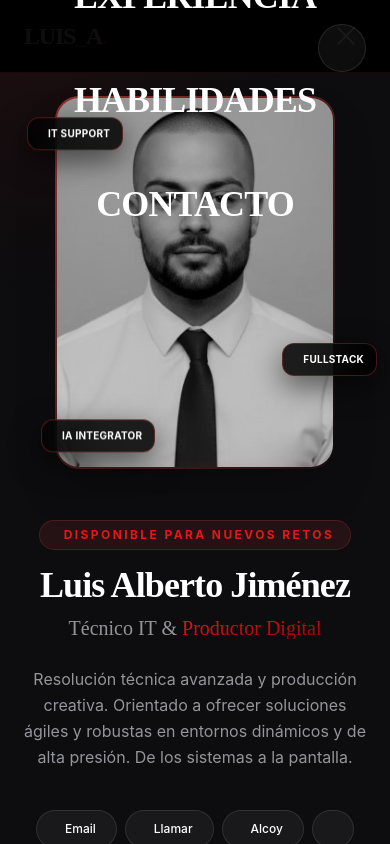
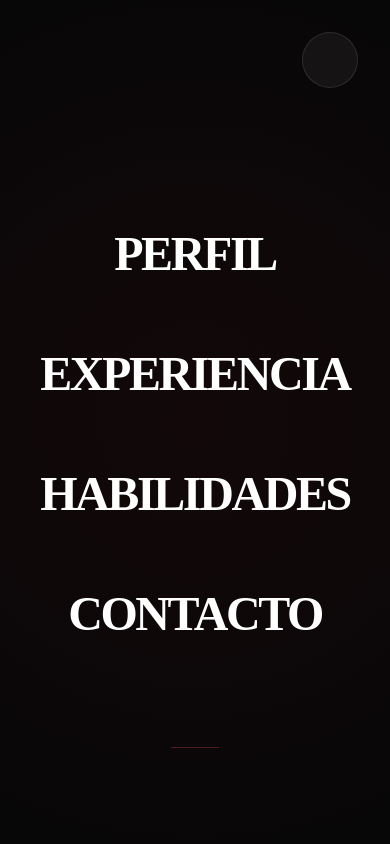
Before and after one commit to ShiroProjetcs/cv-animated, a Vue app: page / in a window 390 px wide. Both pictures are taken after a click on the button 346 px from the left and 36 px from the top of the page. Shown: the top 844 px of the page. Built offline with nearby package versions, Linux system fonts and the light colour scheme; some icons are missing.

Commit message:
Update Navbar.vue

```diff
--- a/src/components/Navbar.vue
+++ b/src/components/Navbar.vue
@@ -53,55 +53,66 @@ onMounted(() => {
     </div> <!-- Cierre del div secundario -->
   </div> <!-- Cierre del div principal de línea 27 que faltaba -->
 
-    <!-- Mobile Menu Overlay - Minimalist Centered Design -->
+    <!-- Mobile Menu Overlay - Teleported to body for absolute control -->
+    <Teleport to="body">
       <transition
-      enter-active-class="transition-all duration-500 ease-out"
-      enter-from-class="opacity-0 backdrop-blur-0"
-      enter-to-class="opacity-100 backdrop-blur-2xl"
-      leave-active-class="transition-all duration-300 ease-in"
-      leave-from-class="opacity-100 backdrop-blur-2xl"
-      leave-to-class="opacity-0 backdrop-blur-0"
+        enter-active-class="transition-opacity duration-500 ease-out"
+        enter-from-class="opacity-0"
+        enter-to-class="opacity-100"
+        leave-active-class="transition-opacity duration-300 ease-in"
+        leave-from-class="opacity-100"
+        leave-to-class="opacity-0"
       >
         <div
           v-if="mobileMenuOpen"
-        class="fixed inset-0 bg-black/95 z-[150] md:hidden flex flex-col items-center justify-center p-6"
+          class="fixed inset-0 bg-[#070708] z-[9999] flex flex-col items-center justify-center p-6 overflow-hidden md:hidden"
         >
+          <!-- Background Decoration (Subtle) -->
+          <div class="absolute top-1/2 left-1/2 -translate-x-1/2 -translate-y-1/2 w-[150%] h-[150%] bg-[radial-gradient(circle_at_center,rgba(230,25,25,0.05)_0%,transparent_70%)] pointer-events-none"></div>
+
           <!-- Close Button -->
           <button
             @click="closeMenu"
-          class="absolute top-6 right-6 w-12 h-12 flex items-center justify-center rounded-full bg-white/5 border border-white/10 text-white hover:bg-red-500/10 hover:border-red-500/50 transition-all"
+            class="absolute top-8 right-8 w-14 h-14 flex items-center justify-center rounded-full bg-white/5 border border-white/10 text-white hover:bg-red-500/10 hover:border-red-500/50 transition-all active:scale-90"
           >
-          <i class="ph ph-x text-2xl"></i>
+            <i class="ph ph-x text-3xl"></i>
           </button>
 
-        <!-- Centered Navigation -->
-        <nav class="flex flex-col items-center gap-10">
-          <a href="#perfil" @click="closeMenu" class="group flex flex-col items-center">
-            <span class="text-red-500 font-mono text-xs mb-2 tracking-[0.3em] opacity-0 group-hover:opacity-100 transition-all uppercase">Explorar</span>
-            <span class="text-4xl sm:text-5xl font-['Outfit'] font-black text-white hover:text-red-500 transition-colors uppercase tracking-tight">Perfil</span>
-          </a>
-          <a href="#experiencia" @click="closeMenu" class="group flex flex-col items-center">
-            <span class="text-red-500 font-mono text-xs mb-2 tracking-[0.3em] opacity-0 group-hover:opacity-100 transition-all uppercase">Trayectoria</span>
-            <span class="text-4xl sm:text-5xl font-['Outfit'] font-black text-white hover:text-red-500 transition-colors uppercase tracking-tight">Experiencia</span>
-          </a>
-          <a href="#habilidades" @click="closeMenu" class="group flex flex-col items-center">
-            <span class="text-red-500 font-mono text-xs mb-2 tracking-[0.3em] opacity-0 group-hover:opacity-100 transition-all uppercase">Arsenal</span>
-            <span class="text-4xl sm:text-5xl font-['Outfit'] font-black text-white hover:text-red-500 transition-colors uppercase tracking-tight">Habilidades</span>
-          </a>
-          <a href="#contacto" @click="closeMenu" class="group flex flex-col items-center">
-            <span class="text-red-500 font-mono text-xs mb-2 tracking-[0.3em] opacity-0 group-hover:opacity-100 transition-all uppercase">Contacto</span>
-            <span class="text-4xl sm:text-5xl font-['Outfit'] font-black text-white hover:text-red-500 transition-colors uppercase tracking-tight">Contacto</span>
+          <!-- Navigation Links -->
+          <nav class="flex flex-col items-center gap-12 relative z-10">
+            <a
+              v-for="(link, i) in [
+                { id: '#perfil', label: 'Perfil', sub: '01. Perfil Profesional' },
+                { id: '#experiencia', label: 'Experiencia', sub: '02. Trayectoria Laboral' },
+                { id: '#habilidades', label: 'Habilidades', sub: '03. Arsenal Técnico' },
+                { id: '#contacto', label: 'Contacto', sub: '04. Disponibilidad' }
+              ]"
+              :key="link.id"
+              :href="link.id"
+              @click="closeMenu"
+              class="group flex flex-col items-center"
+            >
+              <span class="text-xs font-mono text-red-500/60 mb-2 tracking-[0.4em] uppercase opacity-0 group-hover:opacity-100 transition-all duration-300 transform translate-y-2 group-hover:translate-y-0">
+                {{ link.sub }}
+              </span>
+              <span class="text-5xl sm:text-6xl font-['Outfit'] font-black text-white group-hover:text-red-500 transition-all duration-300 uppercase tracking-tighter">
+                {{ link.label }}
+              </span>
             </a>
           </nav>
 
-        <!-- Social Footer -->
-        <div class="absolute bottom-12 flex gap-8">
-          <a href="https://linkedin.com/in/luisalbertojm/" target="_blank" class="text-white/40 hover:text-white transition-colors text-2xl"><i class="ph ph-linkedin-logo"></i></a>
-          <a href="https://github.com/ShiroProjects" target="_blank" class="text-white/40 hover:text-white transition-colors text-2xl"><i class="ph ph-github-logo"></i></a>
-          <a href="mailto:srshipropro@gmail.com" class="text-white/40 hover:text-white transition-colors text-2xl"><i class="ph ph-envelope-simple"></i></a>
+          <!-- Professional Footer -->
+          <div class="absolute bottom-16 flex flex-col items-center gap-8 w-full px-8">
+            <div class="w-12 h-[1px] bg-red-500/30"></div>
+            <div class="flex gap-10">
+              <a href="https://linkedin.com/in/luisalbertojm/" target="_blank" class="text-white/30 hover:text-red-500 transition-all text-3xl"><i class="ph ph-linkedin-logo"></i></a>
+              <a href="https://github.com/ShiroProjects" target="_blank" class="text-white/30 hover:text-red-500 transition-all text-3xl"><i class="ph ph-github-logo"></i></a>
+              <a href="mailto:srshipropro@gmail.com" class="text-white/30 hover:text-red-500 transition-all text-3xl"><i class="ph ph-envelope-simple"></i></a>
+            </div>
           </div>
         </div>
       </transition>
+    </Teleport>
   </nav>
 </template>
 
```
Lines whose indentation alone changed are shown as unchanged.
